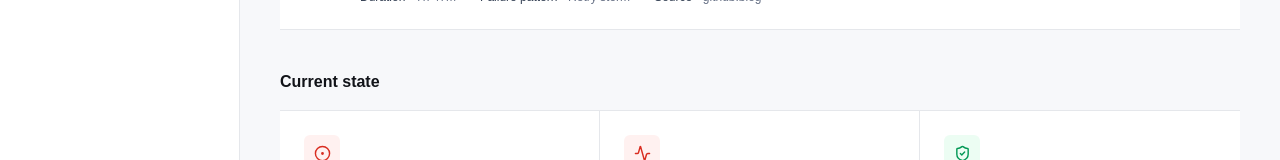
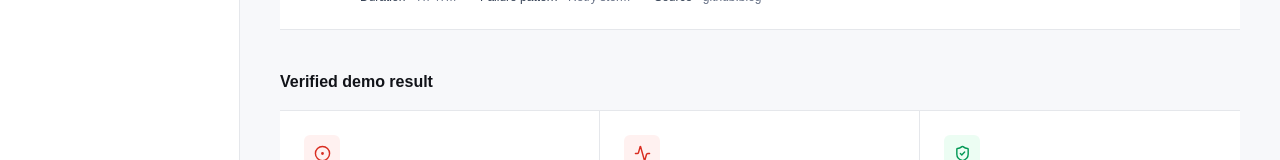
Before and after one commit to hoykay/outage-dna, a Next.js app in the folder web/: page / in a window 1280 px wide. Shown: the part 329-489 px from the top of the page. Built offline with nearby package versions, Linux system fonts and the light colour scheme.

Commit message:
Clarify overview as verified demo result

```diff
--- a/web/app/page.tsx
+++ b/web/app/page.tsx
@@ -172,7 +172,7 @@ export default function Home() {
             {/* Current state */}
             <section className="mt-10">
               <h2 className="text-[16px] font-semibold text-[#111318]">
-                Current state
+                Verified demo result
               </h2>
 
               <div className="mt-4 grid grid-cols-3 border-y border-[#E5E7EB] bg-white">
```
